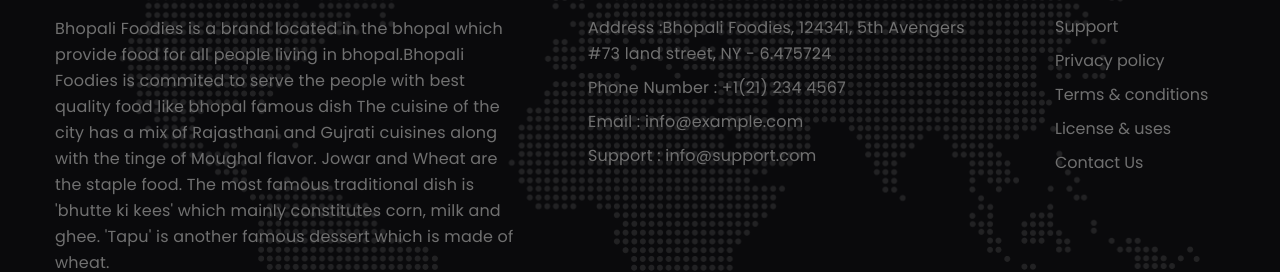
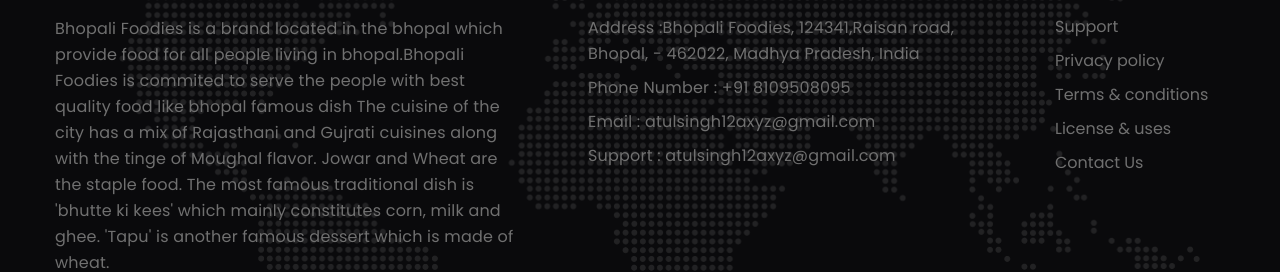
Before and after one commit to Atul-singh13/BhopaliFoodies, a plain HTML site: page contact.html in a window 1280 px wide. Shown: the part 1927-2199 px from the top of the page. Drawn offline with Linux system fonts and the light colour scheme; a web font is replaced by a local one.

Commit message:
Update contact.html

```diff
--- a/contact.html
+++ b/contact.html
@@ -258,11 +258,11 @@
 
                     <div class="col-xl-5 col-lg-4 col-md-6 footer-list-29 footer-1 px-xl-5 mt-md-0 mt-5">
                         <h6 class="footer-title-29">Contact Info </h6>
-                        <p class="mb-2">Address :Bhopali Foodies, 124341, 5th Avengers #73 land street, NY - 6.475724
+                        <p class="mb-2">Address :Bhopali Foodies, 124341,Raisan road, Bhopal, - 462022, Madhya Pradesh, India
                         </p>
-                        <p class="mb-2">Phone Number : <a href="tel:+1(21) 234 4567">+1(21) 234 4567</a></p>
-                        <p class="mb-2">Email : <a href="mailto:info@example.com">info@example.com</a></p>
-                        <p>Support : <a href="mailto:info@support.com">info@support.com</a></p>
+                        <p class="mb-2">Phone Number : <a href="tel:+1(21) 234 4567">+91 8109508095</a></p>
+                        <p class="mb-2">Email : <a href="mailto:info@example.com">atulsingh12axyz@gmail.com</a></p>
+                        <p>Support : <a href="mailto:info@support.com">atulsingh12axyz@gmail.com</a></p>
                     </div>
 
                     <div class="col-xl-2 col-lg-3 col-md-6 col-sm-5 col-6 footer-list-29 footer-2 mt-lg-0 mt-5">
```
